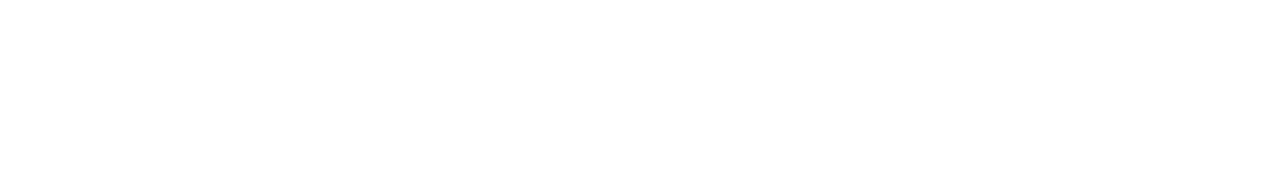
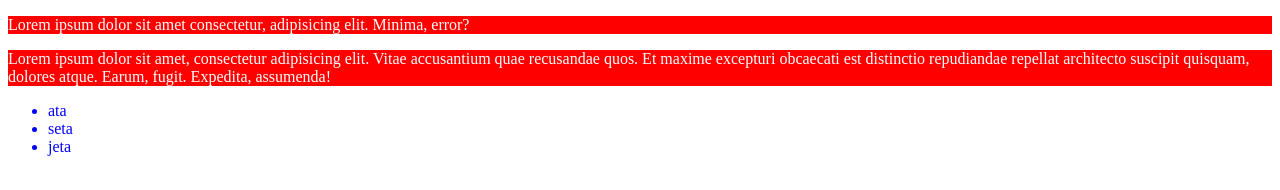
Before and after one commit to mahamudul-01/first-git-module-1, a plain HTML site: page index.html in a window 1280 px wide. Drawn offline with Linux system fonts and the light colour scheme.

Commit message:
add list

```diff
--- a/index.html
+++ b/index.html
@@ -4,8 +4,27 @@
     <meta charset="UTF-8">
     <meta name="viewport" content="width=device-width, initial-scale=1.0">
     <title>git</title>
+    <style>
+        p{
+            background-color: red;
+            color: white;
+
+        }
+        li{
+            color: blue;
+            text-decoration: none;
+        }
+    </style>
 </head>
 <body>
-
+    <div>
+        <p >Lorem ipsum dolor sit amet consectetur, adipisicing elit. Minima, error?</p>
+        <p>Lorem ipsum dolor sit amet, consectetur adipisicing elit. Vitae accusantium quae recusandae quos. Et maxime excepturi obcaecati est distinctio repudiandae repellat architecto suscipit quisquam, dolores atque. Earum, fugit. Expedita, assumenda!</p>
+        <ul>
+            <li>ata</li>
+            <li>seta</li>
+            <li>jeta</li>
+        </ul>
+    </div>
 </body>
 </html>
```
